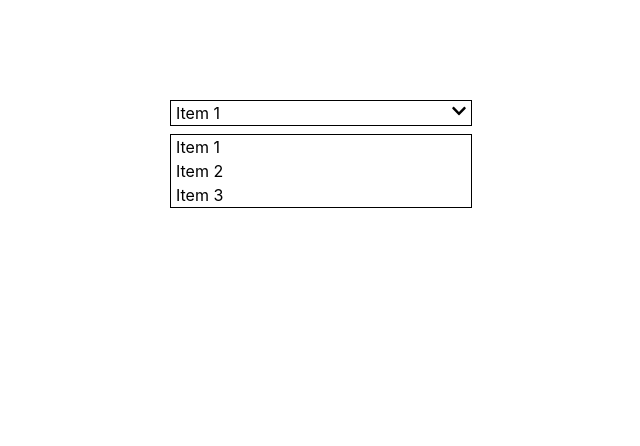
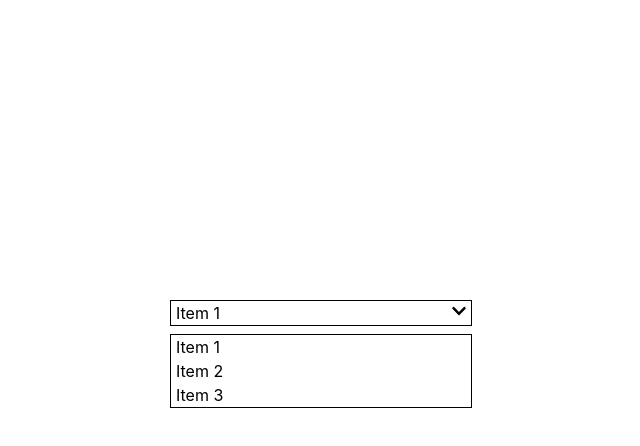
Before and after one commit to kimberlyohq/custom-dropdown, a React (Create React App) app: page / in a window 1280 px wide. Shown: the top 446 px of the page, without its empty margins (270-910 px from the left). Built offline with nearby package versions, Linux system fonts and the light colour scheme.

Commit message:
fix: fix type of options

```diff
--- a/src/App.css
+++ b/src/App.css
@@ -1,5 +1,5 @@
 .App {
   margin: auto;
-  padding-top: 100px;
+  padding-top: 300px;
   width: 400px;
 }
--- a/src/App.js
+++ b/src/App.js
@@ -6,7 +6,7 @@ const OPTIONS = ["Item 1", "Item 2", "Item 3"];
 function App() {
   return (
     <div className="App">
-      <Dropdown options={OPTIONS} placement="top" />
+      <Dropdown options={OPTIONS} placement="bottom" />
     </div>
   );
 }
--- a/src/components/Dropdown/DropdownMenu/index.jsx
+++ b/src/components/Dropdown/DropdownMenu/index.jsx
@@ -6,7 +6,7 @@ import { MenuItem } from "../MenuItem";
 import "./DropdownMenu.css";
 
 type DropdownMenuProps = {
-  options: Array<String>,
+  options: Array<string>,
   onSelect: (index: number) => void,
 };
 
```
